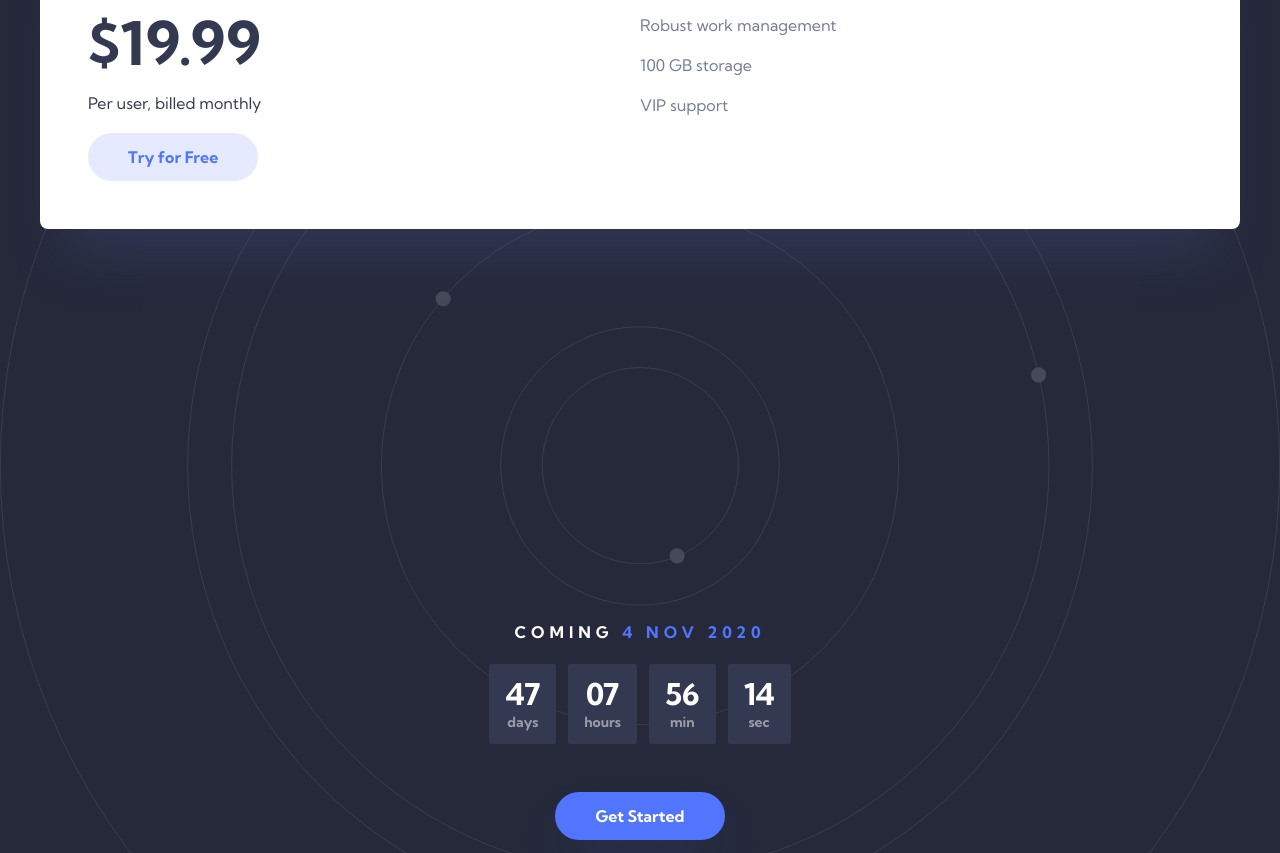
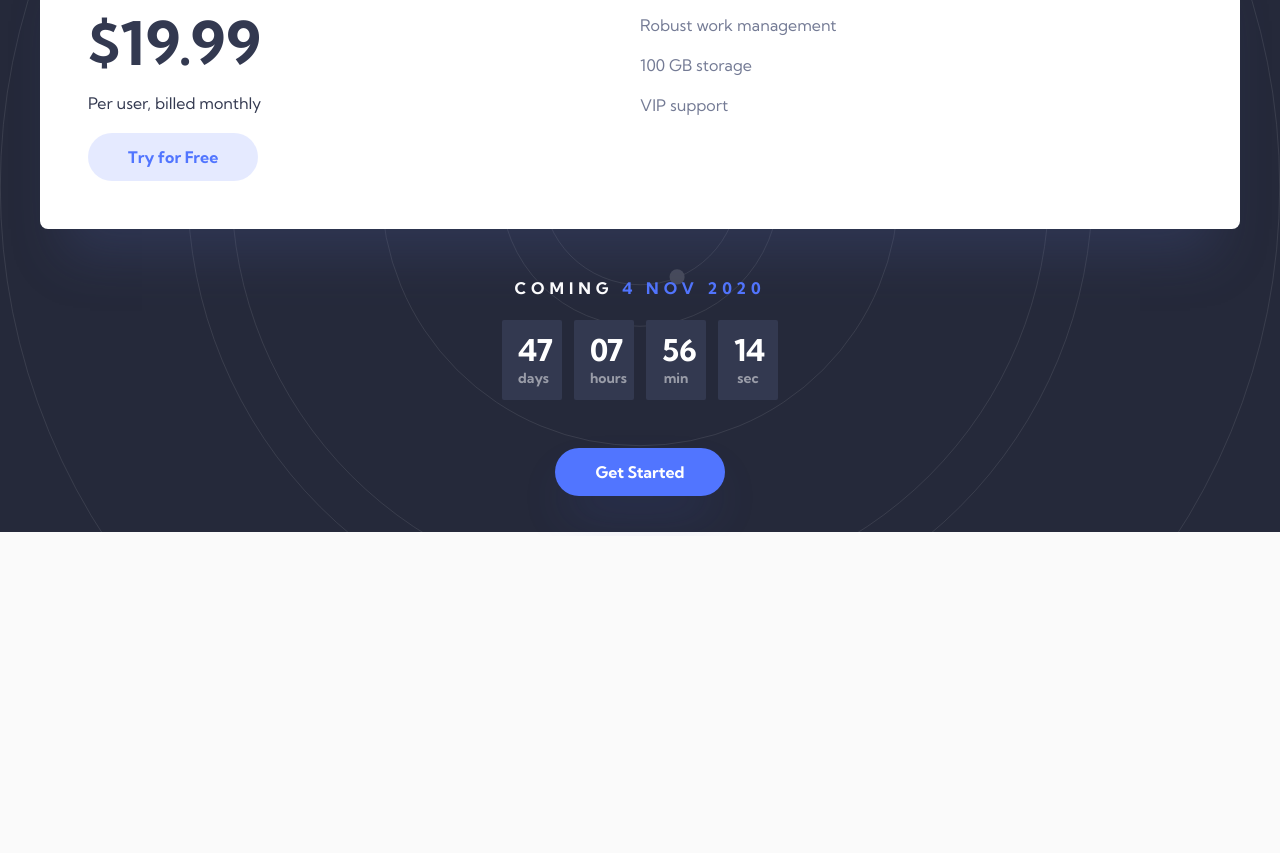
Before and after one commit to radhd/officelite-coming-soon, a website: page starter-code/index.html in a window 1280 px wide. Shown: the part 1341-2194 px from the top of the page. After the commit the page ends 1877 px from the top, so only its background shows below. Drawn offline with Linux system fonts and the light colour scheme.

Commit message:
tablet responsive version done for the home-page

```diff
--- a/starter-code/index.html
+++ b/starter-code/index.html
@@ -143,17 +143,19 @@
         </div>
       </section>
       <footer
-        class="absolute top-[65%] -z-10 flex h-[1248px] w-full justify-center bg-[#25293A]"
+        class="absolute top-[65%] -z-10 flex h-[1248px] w-full justify-center bg-[#25293A] md:h-1/2"
       >
         <!-- first countdown card -->
         <div
-          class="kumbh-sans-700 absolute bottom-[20%] z-50 space-y-5 text-center text-white"
+          class="kumbh-sans-700 absolute bottom-[20%] z-50 space-y-5 text-center text-white md:-bottom-1 md:w-72 md:pb-10"
         >
           <h4 class="tracking-[5px]">
             COMING <span class="text-[#5175FF]">4 NOV 2020</span>
           </h4>
 
-          <div class="flex gap-3 px-6">
+          <div
+            class="flex gap-3 px-6 md:items-center md:justify-center md:justify-items-center md:align-middle"
+          >
             <!-- First Card -->
             <div class="flex w-1/4 flex-col rounded-sm bg-[#333950] px-4 py-3">
               <span class="text-3xl">47</span>
```
Also changed, not shown: starter-code/output.css.
